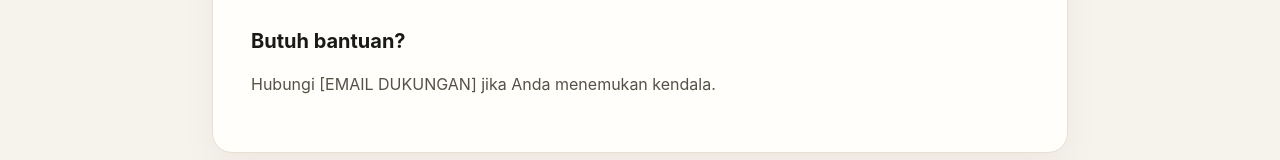
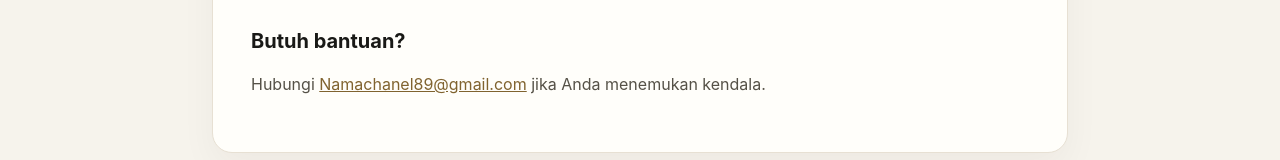
Before and after one commit to Digitalprodukstore/qr-generator, a plain HTML site: page tutorial.html in a window 1280 px wide. Shown: the part 1034-1194 px from the top of the page. Drawn offline with Linux system fonts and the light colour scheme.

Commit message:
fix: replace remaining support email placeholders

```diff
--- a/tutorial.html
+++ b/tutorial.html
@@ -4,4 +4,4 @@
 </style></head><body><header><a href="/">QR STUDIO PRO</a><a class="back" href="/#generator">Kembali ke Generator →</a></header><main><div class="eyebrow">QR Studio Pro · Informasi</div><h1>Tutorial — Cara Membuat QR Code</h1><p class="intro">Panduan langkah demi langkah membuat, mendesain, memeriksa, dan mengunduh QR Code dengan QR Studio Pro.</p><article class="card">
 <ol><li><b>Pilih jenis QR.</b> Pilih salah satu dari 18 jenis QR dalam empat kelompok: Basic (Website, Teks, Wi-Fi); Communication (WhatsApp, Email, Telepon, SMS, vCard); Business (Google Review, Social Media, Menu, Lokasi, PDF/Document); atau Marketing & Event (Multi-Link, Form/Feedback, Event/Calendar, Invitation, App Download).</li><li><b>Masukkan informasi.</b> Isi kolom yang muncul. Untuk Google Review, Social Media, PDF/Document, Multi-Link, Form/Feedback, Menu, Invitation, dan App Download, gunakan tautan publik yang dapat dibuka tanpa izin khusus. Multi-Link mengarahkan ke halaman multi-tautan yang sudah Anda miliki; generator ini tidak membuat halaman multi-link baru. Periksa kembali tautan, nomor, email, atau teks sebelum melanjutkan.</li><li><b>Sesuaikan desain.</b> Pilih warna, gaya, latar, dan logo bila diperlukan. Gunakan kontras yang kuat agar mudah dipindai.</li><li><b>Periksa pratinjau.</b> Pastikan QR terlihat utuh, tidak terpotong, dan sesuai tujuan.</li><li><b>Pilih ukuran unduhan.</b> Gunakan rasio Story/Reels (9:16), persegi (1:1), portrait (4:5), landscape (16:9), atau flyer/cetak (3:2).</li><li><b>Unduh file.</b> Pilih PNG untuk penggunaan umum atau SVG untuk kebutuhan grafis yang mendukung format vektor.</li><li><b>Uji sebelum dibagikan.</b> Pindai QR dari layar dan dari hasil cetak. Pastikan tujuan yang terbuka benar.</li></ol>
 <h2>Tips untuk hasil cetak</h2><ul><li>Jangan mengecilkan QR secara berlebihan.</li><li>Berikan ruang kosong di sekeliling QR (quiet zone).</li><li>Gunakan warna gelap di atas latar terang untuk kompatibilitas yang lebih baik.</li><li>Uji dengan beberapa kamera ponsel sebelum mencetak dalam jumlah besar.</li></ul>
-<h2>Butuh bantuan?</h2><p>Hubungi [EMAIL DUKUNGAN] jika Anda menemukan kendala.</p></article></main><footer>© 2026 QR Studio Pro · <a href="/privacy.html">Privasi</a> · <a href="/terms.html">Ketentuan</a> · <a href="/contact.html">Kontak</a></footer></body></html>
+<h2>Butuh bantuan?</h2><p>Hubungi <a href="mailto:Namachanel89@gmail.com">Namachanel89@gmail.com</a> jika Anda menemukan kendala.</p></article></main><footer>© 2026 QR Studio Pro · <a href="/privacy.html">Privasi</a> · <a href="/terms.html">Ketentuan</a> · <a href="/contact.html">Kontak</a></footer></body></html>
```
